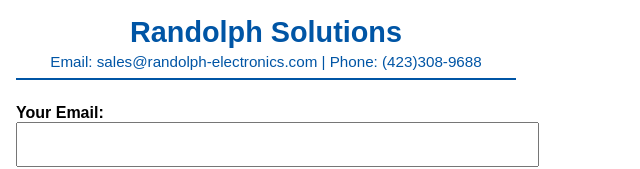
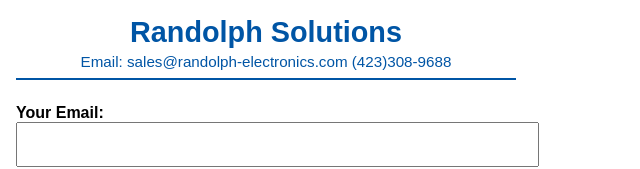
Before and after one commit to RandolphSolutions/ONSite, a plain HTML site: page index.html in a window 1280 px wide. Shown: the top 169 px of the page, without its empty margins (0-640 px from the left). Drawn offline with Linux system fonts and the light colour scheme.

Commit message:
Update index.html

```diff
--- a/index.html
+++ b/index.html
@@ -84,7 +84,7 @@
 <body>
   <header>
     <h1>Randolph Solutions</h1>
-    <p>Email: sales@randolph-electronics.com | Phone: (423)308-9688</p>
+    <p>Email: sales@randolph-electronics.com (423)308-9688</p>
   </header>
 
 
```
